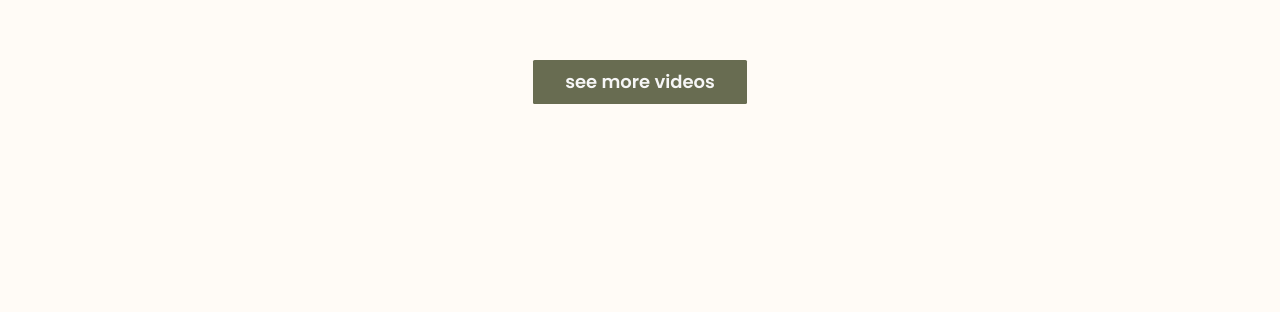
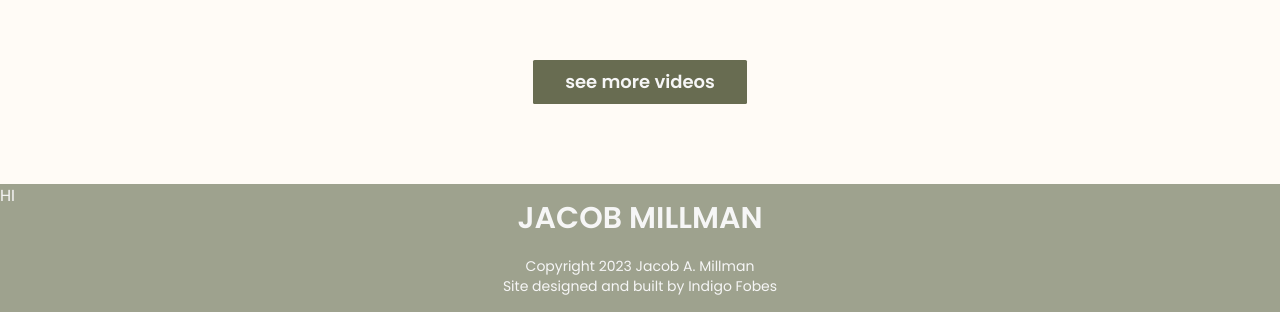
Before and after one commit to IndigoFobes/jacob-millman, a Next.js app: page / in a window 1280 px wide. Shown: the part 4584-4896 px from the top of the page. Before the commit the page ends 4768 px from the top, so only its background shows below. Built offline with nearby package versions, Linux system fonts and the light colour scheme; a web font is replaced by a local one.

Commit message:
Footer successfully moved to bottom of page by adding contentContainer class to main content on layout.tsx

```diff
--- a/src/app/about/page.tsx
+++ b/src/app/about/page.tsx
@@ -1,9 +1,9 @@
 import Header from "../components/header";
 
 export default function Page() {
-    return (
-        <div>
-            <h1>About page</h1>
-        </div>
-    )
+  return (
+    <div className="h-screen">
+      <h1>About page</h1>
+    </div>
+  );
 }
--- /dev/null
+++ b/src/app/components/footer.tsx
@@ -0,0 +1,21 @@
+import Link from "next/link";
+// import "@fortawesome/fontawesome-svg-core/styles.css";
+
+export default function Footer() {
+  return (
+    <div className="relative font-sans flex bg-[var(--light-theme-color)] min-h-[8rem] text-[var(--light-text-color)]">
+      <div>HI</div>
+      <div className="absolute flex flex-col top-1/2 -translate-y-1/2 left-1/2 -translate-x-1/2 gap-5">
+        <Link href="/">
+          <h4 className="font-[600] text-xl lg:text-2xl xl:text-3xl text-center hover:cursor-pointer">
+            JACOB MILLMAN
+          </h4>
+        </Link>
+        <div className="text-center text-xs xl:text-sm">
+          <p className="">Copyright 2023 Jacob A. Millman</p>
+          <p>Site designed and built by Indigo Fobes</p>
+        </div>
+      </div>
+    </div>
+  );
+}
--- a/src/app/components/header.tsx
+++ b/src/app/components/header.tsx
@@ -1,6 +1,6 @@
-import Link from 'next/link';
-import MediaDropdown  from './media-dropdown';
-import React from 'react';
+import Link from "next/link";
+import MediaDropdown from "./media-dropdown";
+import React from "react";
 
 export interface MenuItem {
   title: string;
@@ -11,45 +11,50 @@ export interface MenuItem {
 const menuItems: MenuItem[] = [
   {
     title: "HOME",
-        route: "/"
+    route: "/",
   },
   {
     title: "ABOUT",
-        route: "/about"
+    route: "/about",
   },
   {
     title: "MEDIA",
     children: [
       {
-                title:  "PHOTOS",
-                route: "/media/photos"
+        title: "PHOTOS",
+        route: "/media/photos",
       },
       {
-                title:  "VIDEOS",
-                route: "/media/videos"
-            }
-        ]
+        title: "VIDEOS",
+        route: "/media/videos",
+      },
+    ],
   },
   {
     title: "RESUME",
-        route: "/resume"
+    route: "/resume",
   },
   {
     title: "CONTACT",
-        route: "/"
-    }
+    route: "/",
+  },
 ];
 
-export default function Header () {
+export default function Header() {
   return (
     <header className="font-sans w-full bg-[var(--dark-theme-color)] flex flex-col justify-center">
-            <h1 className="font-[600] text-center text-[var(--light-text-color)] py-3 px-4 header-title">JACOB MILLMAN</h1>
+      <h1 className="font-[600] text-center text-[var(--light-text-color)] py-3 px-4 header-title">
+        JACOB MILLMAN
+      </h1>
       <ul className="font-[500] grid grid-cols-5 text-[var(--light-text-color)] text-center pb-3 text-xl">
         {menuItems.map((item) => {
           return item.hasOwnProperty("children") ? (
             <MediaDropdown item={item} />
           ) : (
-            <Link className="hover:text-[var(--accent-color)]" href={item?.route || ""}>
+            <Link
+              className="hover:text-[var(--accent-color)]"
+              href={item?.route || ""}
+            >
               {item.title}
             </Link>
           );
@@ -61,6 +66,5 @@ export default function Header () {
                 <li>CONTACT</li> */}
       </ul>
     </header>
-
-    )
+  );
 }
--- a/src/app/globals.css
+++ b/src/app/globals.css
@@ -16,6 +16,10 @@
   --rounded-tiny: .1rem;
 }
 
+.contentContainer {
+	min-height: calc(100vh - 88px)
+}
+
 .header-title {
   font-size: 4rem
 }
--- a/src/app/layout.tsx
+++ b/src/app/layout.tsx
@@ -1,43 +1,48 @@
-import './globals.css'
-import type { Metadata } from 'next'
-import Header from './components/header'
-import MediaDropdown from './components/media-dropdown'
+import "./globals.css";
+import type { Metadata } from "next";
+import Header from "./components/header";
+import MediaDropdown from "./components/media-dropdown";
+import Footer from "./components/footer";
+import { config } from "@fortawesome/fontawesome-svg-core";
+import "@fortawesome/fontawesome-svg-core/styles.css";
+config.autoAddCss = false;
 
 // import fonts
-import { Poppins, La_Belle_Aurore } from 'next/font/google'
+import { Poppins, La_Belle_Aurore } from "next/font/google";
 
 export const poppins = Poppins({
-    subsets: ['latin'],
-    display: 'swap',
-    weight: ['100', '200', '300', '400', '500', '600', '700', '800', '900'],
-    variable: '--font-poppins'
+  subsets: ["latin"],
+  display: "swap",
+  weight: ["100", "200", "300", "400", "500", "600", "700", "800", "900"],
+  variable: "--font-poppins",
 });
 
 export const la_belle_aurora = La_Belle_Aurore({
-  subsets: ['latin'],
-  display: 'swap',
-  weight: '400',
-  variable: '--font-aurora'
+  subsets: ["latin"],
+  display: "swap",
+  weight: "400",
+  variable: "--font-aurora",
 });
 
 export const metadata: Metadata = {
-  title: 'Jacob A. Millman',
-  description: 'NYC based actor.',
-}
+  title: "Jacob A. Millman",
+  description: "NYC based actor.",
+};
 
 export default function RootLayout({
   children,
 }: {
-  children: React.ReactNode
+  children: React.ReactNode;
 }) {
   return (
     <html lang="en">
-      <body className={`${poppins.variable} ${la_belle_aurora.variable} bg-[var(--base-bg-color)] text-[var(--dark-text-color)]`}>
-        <Header/>
-        <main className='font-sans'>
-        {children}
-        </main>
-        </body>
+      <body
+        className={`${poppins.variable} ${la_belle_aurora.variable} bg-[var(--base-bg-color)] text-[var(--dark-text-color)]`}
+      >
+        <Header />
+        <main className="font-sans relative contentContainer">{children}</main>
+        <Footer />
+      </body>
     </html>
-  )
+  );
 }
```
Also changed, not shown: package.json (+9 -5 lines), 1 other file (tests, documents, lock files or other folders). Lines whose indentation alone changed are shown as unchanged.
